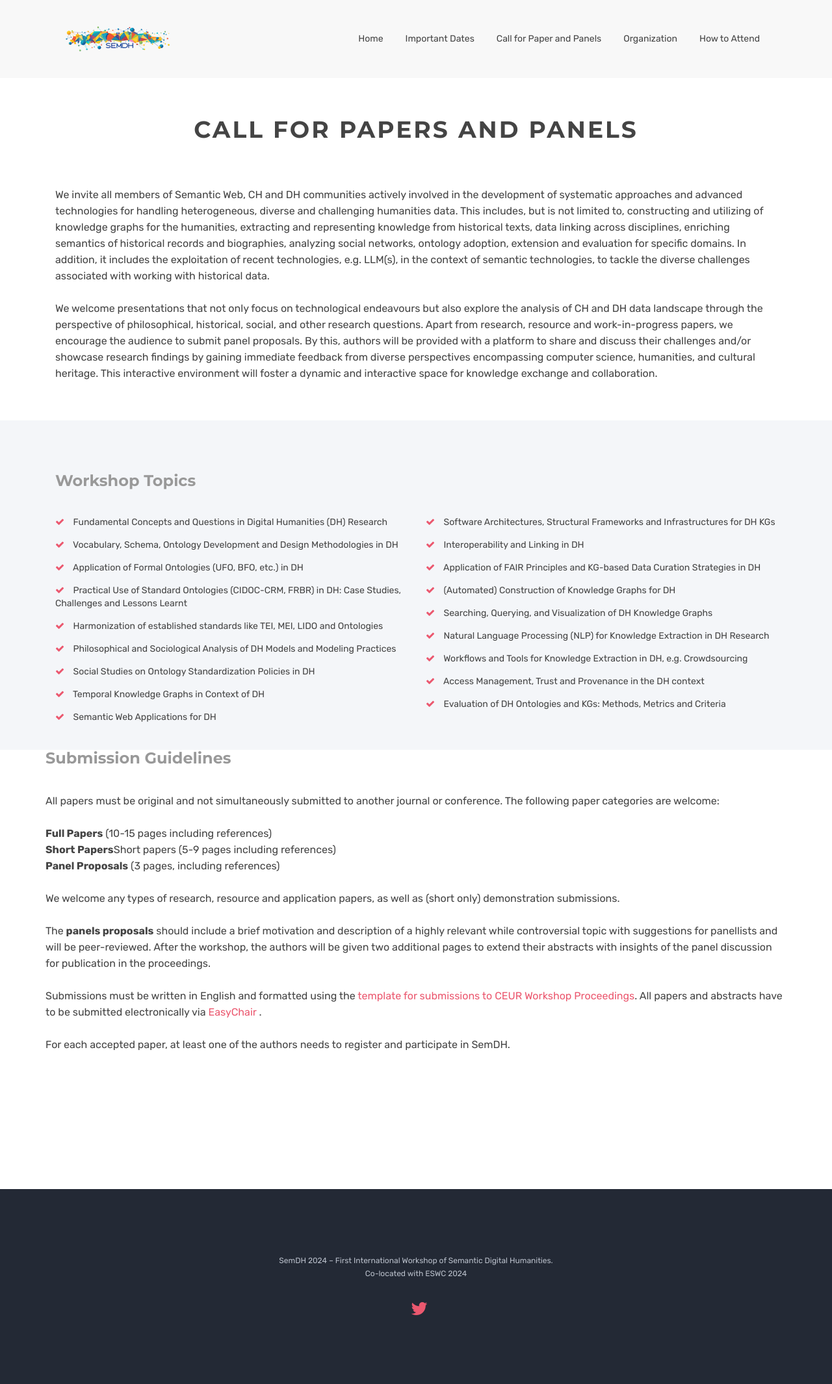
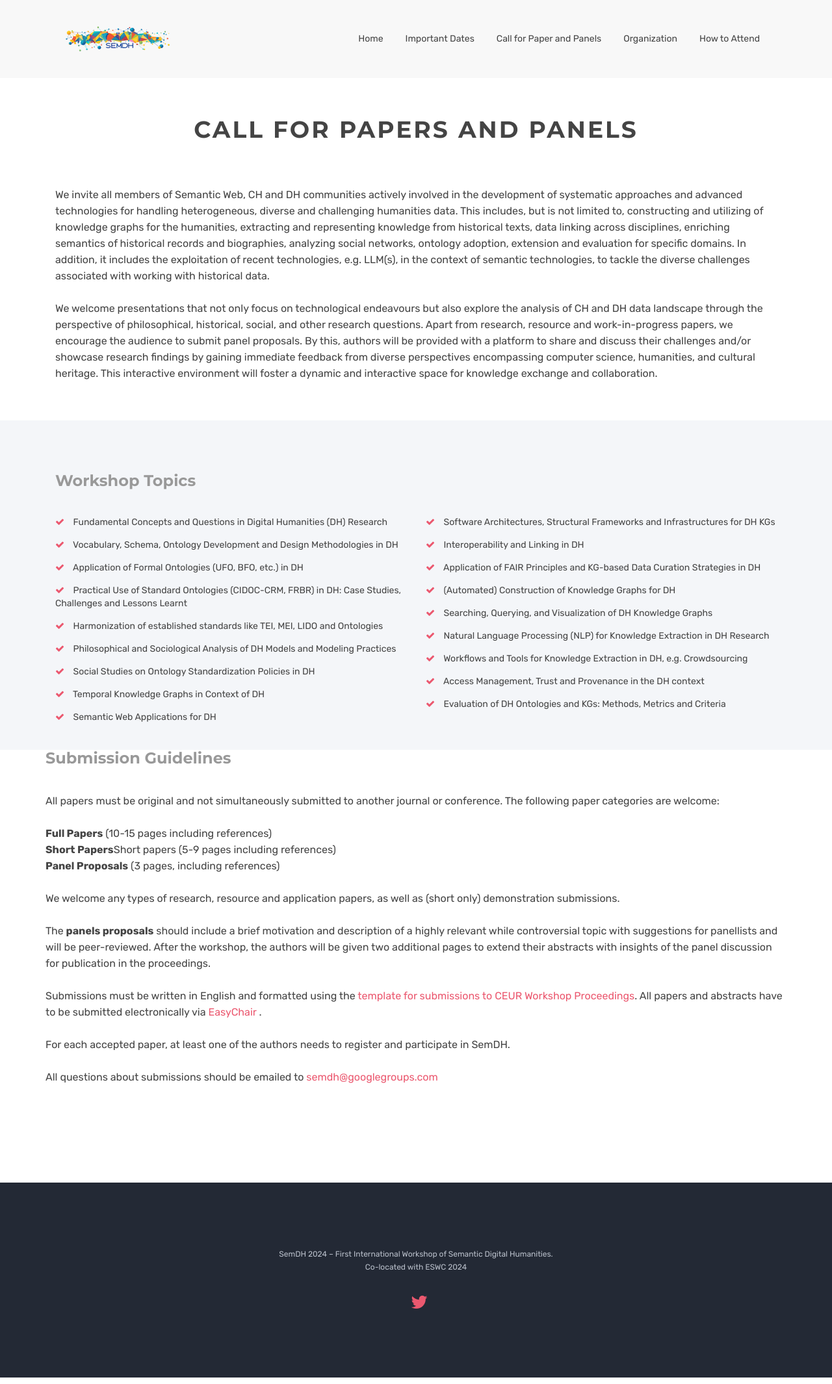
Before and after one commit to SemDH/semdh.github.io, a Jekyll site: the page built from callforpapers.html, in a window 1280 px wide. Shown: the whole page at 65% size. Built offline with Jekyll 4.4.1, drawn with Linux system fonts in a browser that asks for light colours.

Commit message:
cfp page

```diff
--- a/callforpapers.html
+++ b/callforpapers.html
@@ -118,12 +118,13 @@ canonical: https://semdh.github.io
                   <br>
                   Submissions must be written in English and formatted using the <a href="https://www.overleaf.com/latex/templates/template-for-submissions-to-ceur-workshop-proceedings-ceur-ws-dot-org/wqyfdgftmcfw">template for submissions to CEUR Workshop Proceedings</a>. All papers and abstracts have to be submitted electronically via <a href="https://easychair.org/conferences/?conf=semdh2024">EasyChair</a> .<br>
                   <br>
-                  For each accepted paper, at least one of the authors needs to register and participate in SemDH.</p>
+                  For each accepted paper, at least one of the authors needs to register and participate in SemDH. <br>
+                  <br>
+                  All questions about submissions should be emailed to <a href="mailto:semdh@googlegroups.com">semdh@googlegroups.com</a>
+                </p>
               <div class="mb-60"></div>
               </div>
               </div>
-
-              <div class="mb-60"></div>
       </div>
 
   </div>
```
